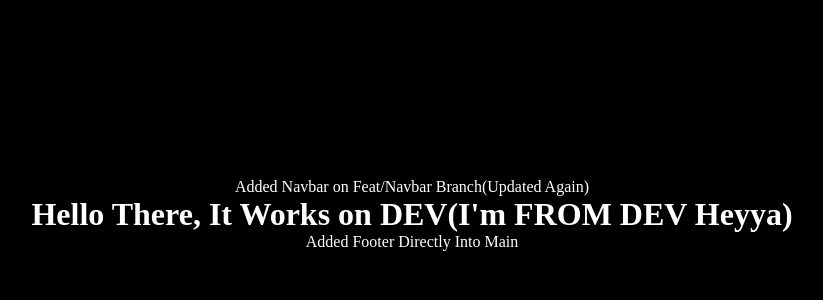
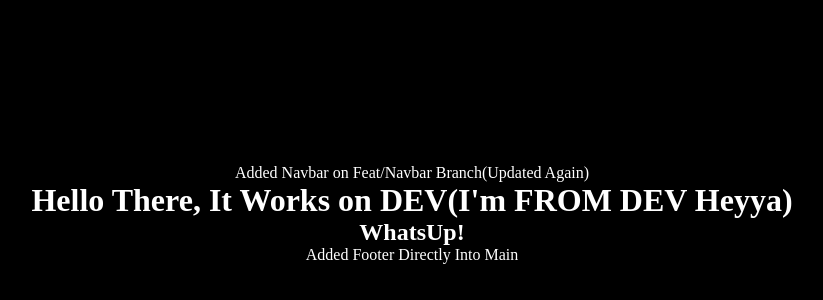
Before and after one commit to patel-hiral/dev, a React (Vite) app: page / in a window 1280 px wide. Shown: the part 186-486 px from the top of the page, without its empty margins (228-1051 px from the left). Built offline with nearby package versions, Linux system fonts and the light colour scheme.

Commit message:
Test Again

```diff
--- a/src/App.jsx
+++ b/src/App.jsx
@@ -6,6 +6,7 @@ export default function App() {
     <div className="main">
       <Navbar />
       <h1>Hello There, It Works on DEV(I'm FROM DEV Heyya)</h1>
+      <h2>WhatsUp!</h2>
       <Footer />
     </div>
   )
```
